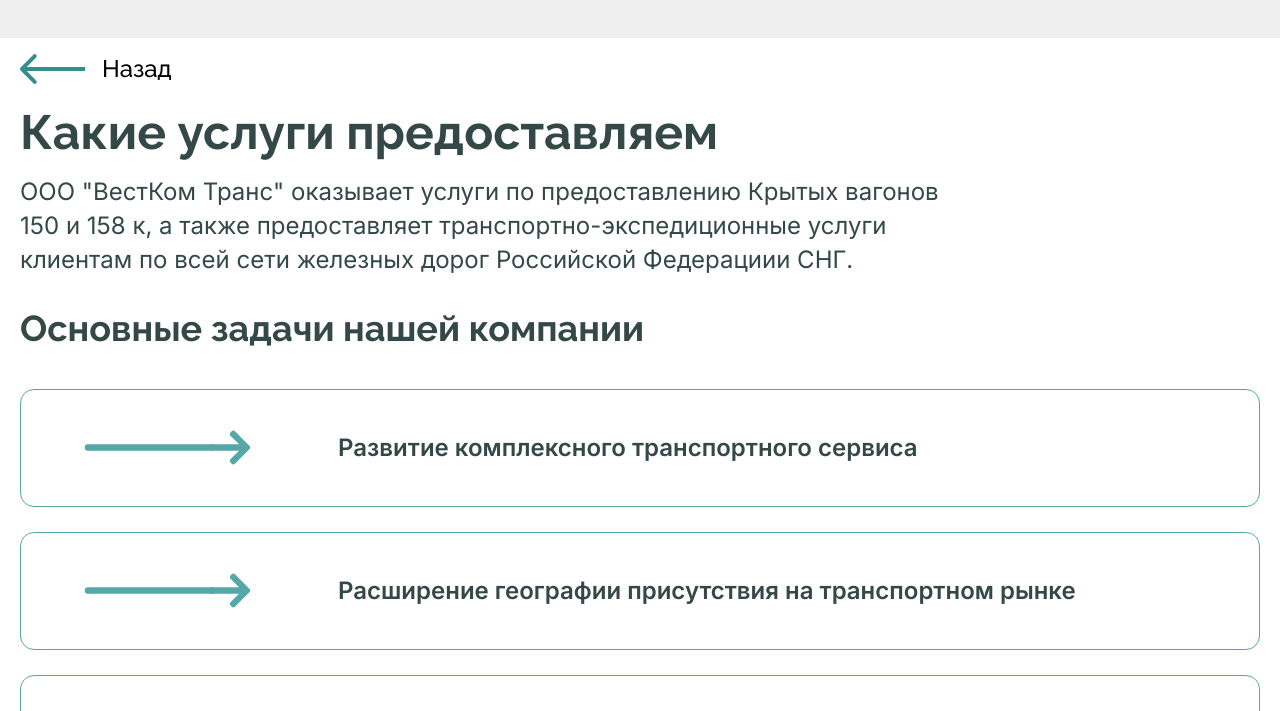
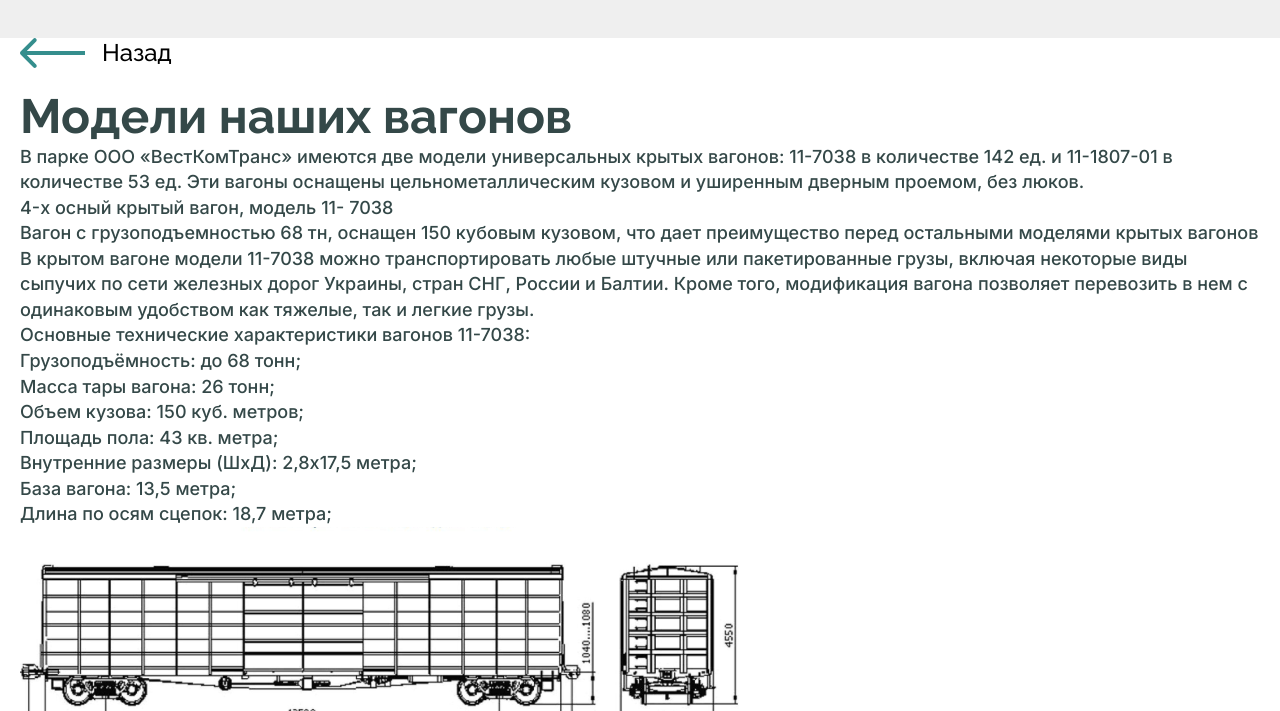
Before and after one commit to Turalinov/vest-com-trans, a website: page docs/models.html in a window 1280 px wide. Shown: the part 89-800 px from the top of the page. Drawn offline with Linux system fonts and the light colour scheme.

Commit message:
added structure model

```diff
--- a/docs/models.html
+++ b/docs/models.html
@@ -34,22 +34,22 @@
       <div class="menu__dropdown">
         <ul class="menu__list menu__list--adaptive">
           <li class="menu__item">
-            <a href="services.html" class="menu__link">Услуги</a>
+            <a href="/services.html" class="menu__link">Услуги</a>
           </li>
           <li class="menu__item">
-            <a href="#about" class="menu__link">О нас</a>
+            <a href="/#about" class="menu__link">О нас</a>
           </li>
           <li class="menu__item">
-            <a href="#cargo" class="menu__link">Виды грузов</a>
+            <a href="/#cargo" class="menu__link">Виды грузов</a>
           </li>
           <li class="menu__item">
-            <a href="models.html" class="menu__link">Модели вагонов</a>
+            <a href="/models.html" class="menu__link">Модели вагонов</a>
           </li>
           <li class="menu__item">
-            <a href="#project" class="menu__link">Проекты</a>
+            <a href="/#project" class="menu__link">Проекты</a>
           </li>
           <li class="menu__item">
-            <a href="#contacts" class="menu__link">Контакты</a>
+            <a href="/#contacts" class="menu__link">Контакты</a>
           </li>
         </ul>
       </div>
@@ -68,27 +68,69 @@
 
       <!-- main -->
       <main class="main">
-        <section class="tasks">
+        <section class="models">
   <div class="container">
-    <button class="back-btn tasks___btn">
+    <button onclick="history.back();" class="back-btn tasks___btn">
       Назад
     </button>
-    <h2 class="tasks__title">Какие услуги предоставляем</h2>
-    <div class="tasks__desc">ООО "ВестКом Транс" оказывает услуги по предоставлению Крытых вагонов 150 и 158 к, а также
-      предоставляет транспортно-экспедиционные услуги клиентам по всей сети железных дорог Российской Федерациии СНГ.
+    <h2 class="models__title">Модели наших вагонов</h2>
+    <div class="models__desc">
+      В парке ООО «ВестКомТранс» имеются две модели универсальных крытых вагонов: 11-7038 в количестве 142 ед. и
+      11-1807-01 в количестве 53 ед.
+      Эти вагоны оснащены цельнометаллическим кузовом и уширенным дверным проемом, без люков.
     </div>
-    <h3 class="tasks__subtitle">Основные задачи нашей компании</h3>
-    <ul class="tasks__list">
-      <li class="tasks__item">
-        Развитие комплексного транспортного сервиса
-      </li>
-      <li class="tasks__item">Расширение географии присутствия на транспортном рынке
-      </li>
-      <li class="tasks__item">Оптимизация времени и ресурсов при реализации логистических проектов
-      </li>
-      <li class="tasks__item">Развитие долгосрочных взаимовыгодных партнерских отношений с клиентами
+
+
+    <ul class="models__list">
+      <li class="models__item">
+        <div class="models__top">
+          <div>
+            <div class="models__top-header">
+              4-х осный крытый вагон, модель 11- 7038
+            </div>
+          </div>
+          <div>
+            <div class="models__top-desc">
+              Вагон с грузоподъемностью 68 тн, оснащен 150 кубовым кузовом,
+              что дает преимущество перед остальными моделями крытых вагонов
+            </div>
+          </div>
+        </div>
+        <div class="models__body">
+          <div class="models__body-top">
+            В крытом вагоне модели 11-7038 можно транспортировать любые штучные или пакетированные грузы, включая
+            некоторые виды сыпучих по сети железных дорог Украины, стран СНГ, России и Балтии. Кроме того, модификация
+            вагона позволяет перевозить в нем с одинаковым удобством как тяжелые, так и легкие грузы.
+          </div>
+            <div class="models__body-bottom">
+              <div class="models__body-bottom-left">
+                <div class="models__body-bottom-left-title">
+                  Основные технические характеристики вагонов 11-7038:
+                </div>
+                <div class="models__body-bottom-left-characters">
+                  <div class="models__characters">
+                    Грузоподъёмность: до 68 тонн;<br>
+                    Масса тары вагона: 26 тонн;<br>
+                    Объем кузова: 150 куб. метров;<br>
+                    Площадь пола: 43 кв. метра;
+                  </div>
+                  <div class="models__characters">
+                    Внутренние размеры (ШхД): 2,8х17,5 метра;<br>
+                    База вагона: 13,5 метра;<br>
+                    Длина по осям сцепок: 18,7 метра;
+                  </div>
+                </div>
+              </div>
+              <div class="models__body-bottom-right">
+                <div class="models__body-bottom-right-img-wrap">
+                  <img src="images/model.png" alt="model" width="753" height="250">
+                </div>
+              </div>
+            </div>
+        </div>
       </li>
     </ul>
+
   </div>
 </section>
 
```
Also changed, not shown: docs/index.html (+6 -6 lines), docs/services.html (+7 -7 lines), src/components/header.html (+6 -6 lines), src/components/models.html (+65 -1 lines), src/components/tasks.html (+1 -1 lines), src/models.html (+1 -1 lines), docs/images/model.png (added), src/images/model.png (added).
